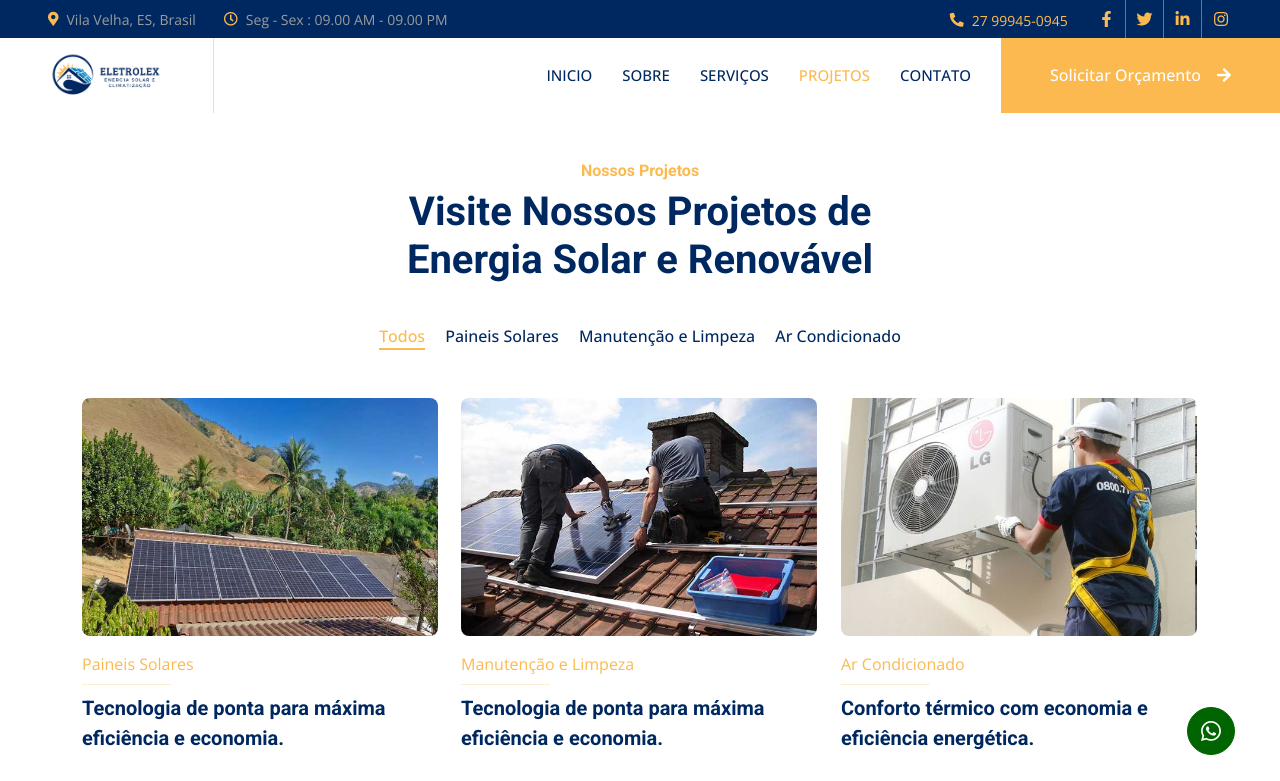
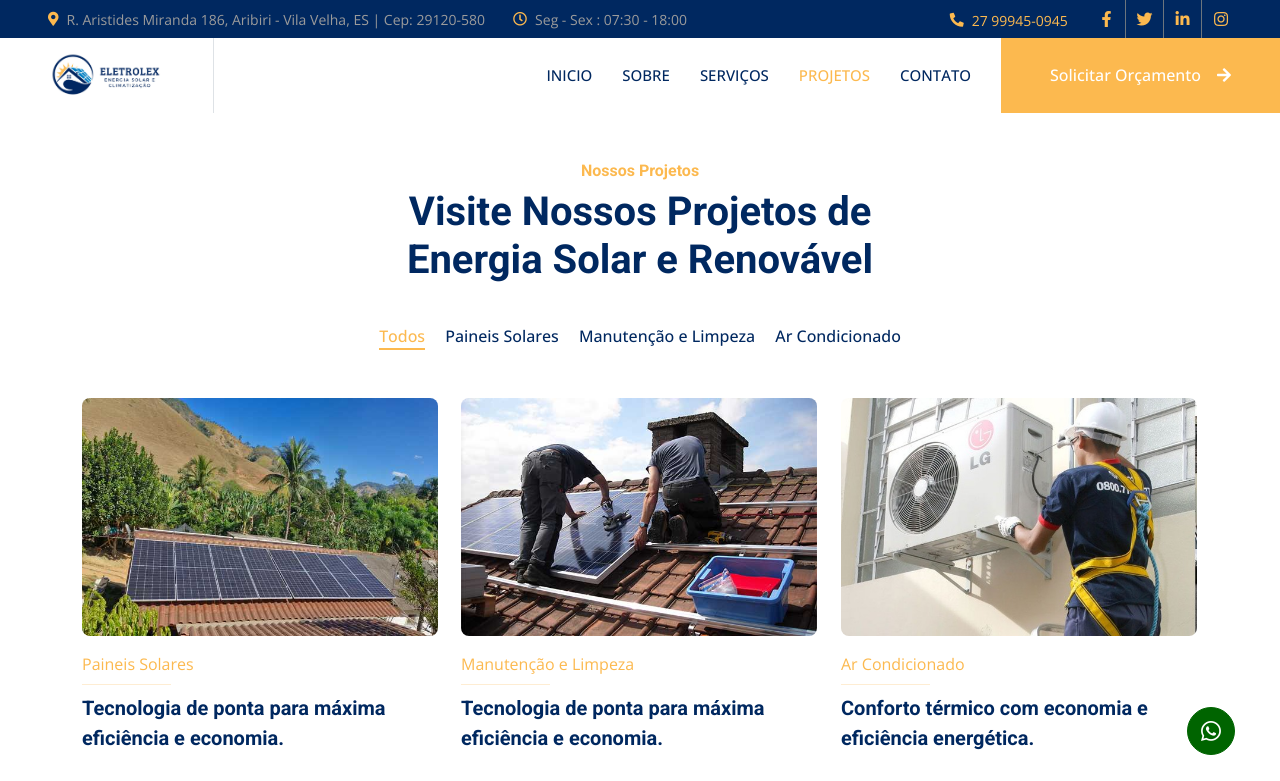
Before and after one commit to pgerbassi/renewable-energy-website-template, a plain HTML site: page project.html in a window 1280 px wide. Shown: the top 781 px of the page. Drawn offline with nearby package versions, Linux system fonts and the light colour scheme.

Commit message:
Update endereço footer/header

```diff
--- a/project.html
+++ b/project.html
@@ -48,11 +48,11 @@
             <div class="col-lg-7 px-5 text-start">
                 <div class="h-100 d-inline-flex align-items-center me-4">
                     <small class="fa fa-map-marker-alt text-primary me-2"></small>
-                    <small>Vila Velha, ES, Brasil</small>
+                    <small>R. Aristides Miranda 186, Aribiri - Vila Velha, ES | Cep: 29120-580</small>
                 </div>
                 <div class="h-100 d-inline-flex align-items-center">
                     <small class="far fa-clock text-primary me-2"></small>
-                    <small>Seg - Sex : 09.00 AM - 09.00 PM</small>
+                    <small>Seg - Sex : 07:30 - 18:00</small>
                 </div>
             </div>
             <div class="col-lg-5 px-5 text-end">
@@ -331,7 +331,7 @@
             <div class="row g-5">
                 <div class="col-lg-3 col-md-6">
                     <h5 class="text-white mb-4">Endereço</h5>
-                    <p class="mb-2"><i class="fa fa-map-marker-alt me-3"></i>Vila Velha, Espirito Santo, Brasil</p>
+                    <p class="mb-2"><i class="fa fa-map-marker-alt me-3"></i>R. Aristides Miranda 186, Aribiri - Vila Velha, ES | Cep: 29120-580</p>
                     <p class="mb-2"><i class="fa fa-phone-alt me-3"></i>27 99945-0945</p>
                     <p class="mb-2"><i class="fa fa-envelope me-3"></i>eletrolexsolar@gmail.com</p>
                     <div class="d-flex pt-2">
```
